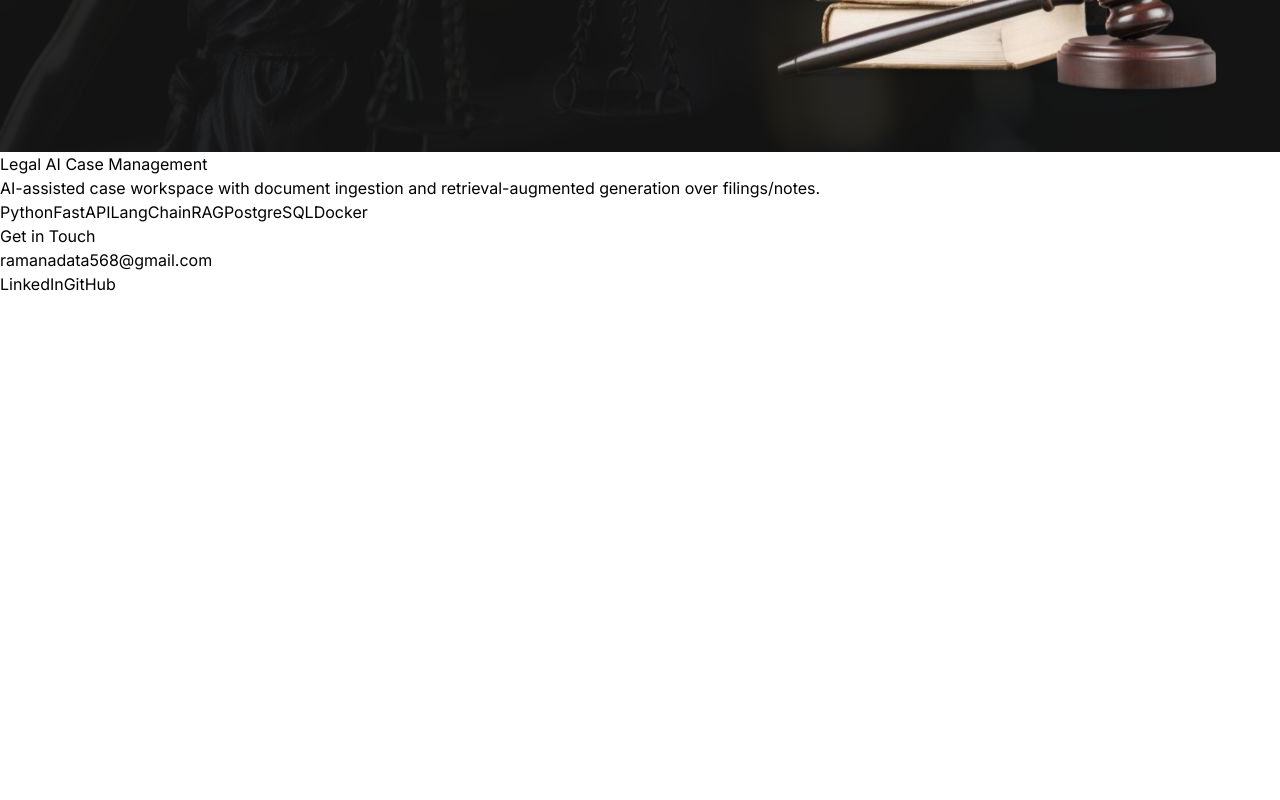
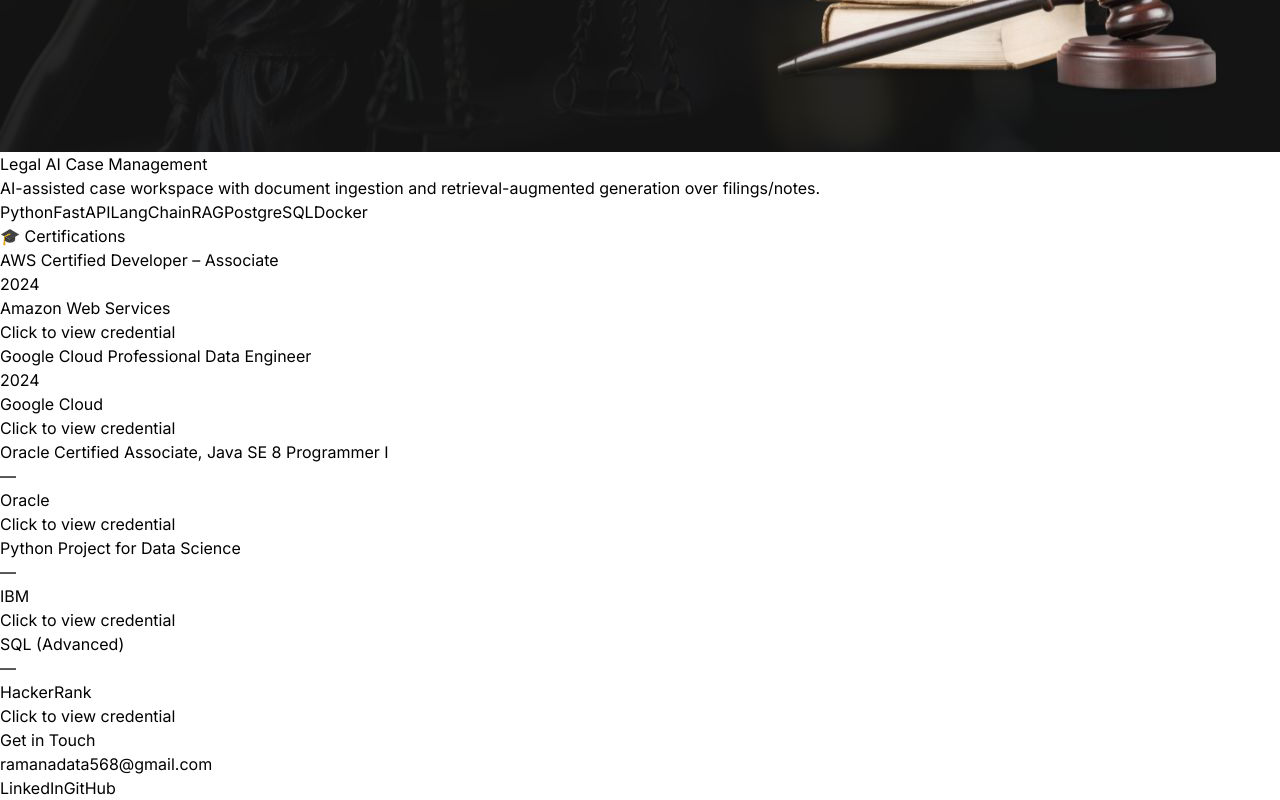
Before and after one commit to ramanareddy-ai/Portfolio, a React (Vite) app: page / in a window 1280 px wide. Shown: the part 6793-7593 px from the top of the page. Before the commit the page ends 7089 px from the top, so only its background shows below. Built offline with nearby package versions, Linux system fonts and the light colour scheme.

Commit message:
Render Certifications section + fresh build

```diff
--- a/src/App.jsx
+++ b/src/App.jsx
@@ -7,14 +7,10 @@ import Projects from "./components/Projects";
 import Contact from "./components/Contact";
 import Certifications from "./components/Certifications";
 
-// ...
-<Certifications />
-// ...
-
 const App = () => {
   return (
     <div className="min-h-screen overflow-x-hidden bg-black text-white">
-      {/* same gradient look as hers */}
+      {/* background gradients */}
       <div className="fixed inset-0 -z-10 bg-gradient-to-b from-black via-black to-black" />
       <div className="fixed inset-0 -z-10 bg-[radial-gradient(ellipse_80%_80%_at_50%_-20%,rgba(120,119,198,.25),rgba(255,255,255,0))]" />
 
@@ -25,9 +21,16 @@ const App = () => {
         <section className="border-b border-neutral-900 pb-16"><Technologies /></section>
         <section className="border-b border-neutral-900 pb-16"><Experience /></section>
         <section className="border-b border-neutral-900 pb-16"><Projects /></section>
+
+        {/* ✅ Certifications now rendered */}
+        <section id="certifications" className="border-b border-neutral-900 pb-16">
+          <Certifications />
+        </section>
+
         <section className="pb-20"><Contact /></section>
       </div>
     </div>
   );
 };
+
 export default App;
```
Also changed, not shown: 3 other files (tests, documents, lock files or other folders).
